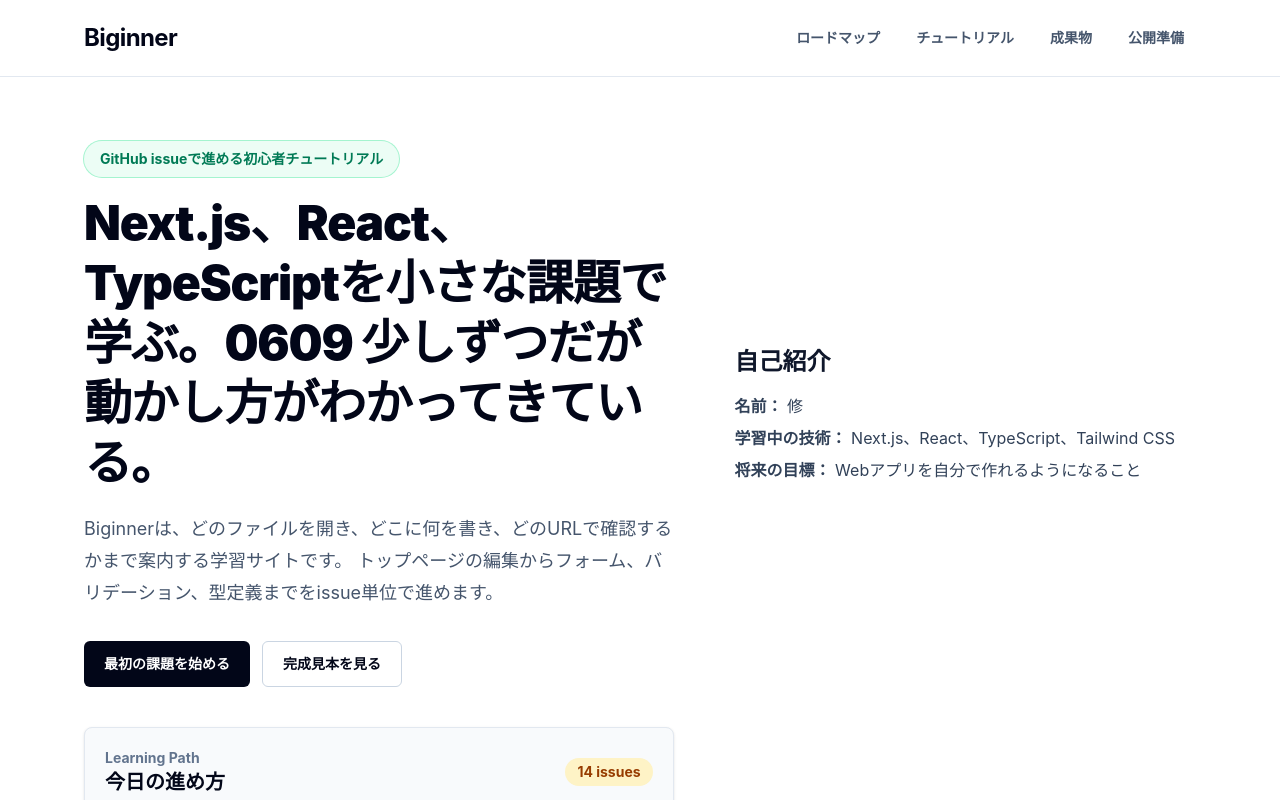
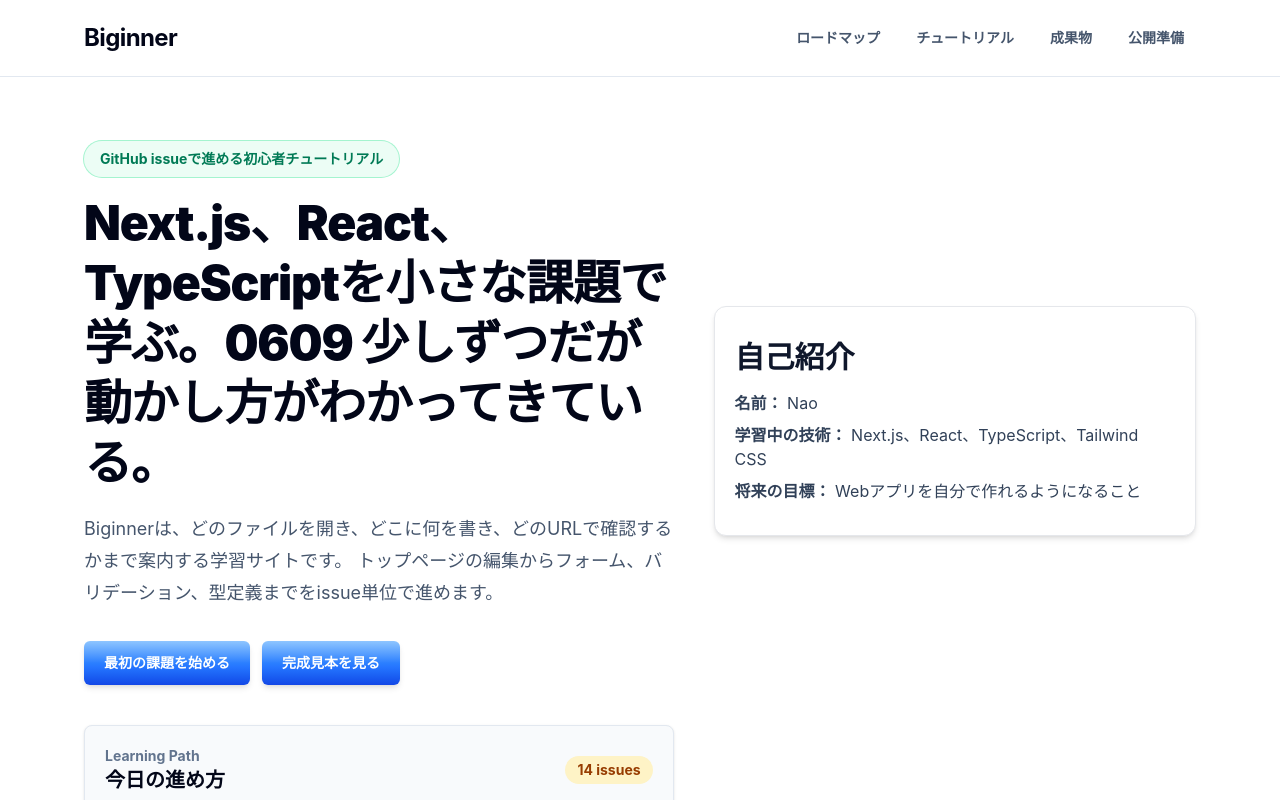
Before and after one commit to naoykz-tech/biginner, a Next.js app: page / in a window 1280 px wide. Shown: the top 800 px of the page. Built offline with nearby package versions, Linux system fonts and the light colour scheme.

Commit message:
フォントサイズ、ボタンの色変更
何を変えればどのような変化になるかが理解できた

```diff
--- a/src/app/globals.css
+++ b/src/app/globals.css
@@ -9,3 +9,19 @@
   background: #f8fafc;
   color: #0f172a;
 }
+
+/* ← この下にボタンの共通デザインを書く */
+
+@layer base {
+  button {
+    @apply
+      px-4 py-2
+      text-white font-semibold
+      rounded-lg
+      bg-gradient-to-b from-blue-300 via-blue-500 to-blue-700
+      shadow-md
+      hover:from-blue-400 hover:via-blue-600 hover:to-blue-800
+      active:scale-95
+      transition-all duration-200;
+  }
+}
--- a/src/components/home/HomeHero.tsx
+++ b/src/components/home/HomeHero.tsx
@@ -21,11 +21,12 @@
         トップページの編集からフォーム、バリデーション、型定義までをissue単位で進めます。
       </p>
       <div className="mt-8 flex flex-col gap-3 sm:flex-row">
-        <LinkButton href="/tutorials/issue-5" className="px-5">
+        <LinkButton href="/tutorials/issue-5" variant="metal" className="px-5">
           最初の課題を始める
         </LinkButton>
-        <LinkButton href="/showcase" variant="secondary" className="px-5">
-          完成見本を見る
+
+        <LinkButton href="/showcase" variant="metal" className="px-5">
+        完成見本を見る
         </LinkButton>
       </div>
     </div>
--- a/src/components/home/HomePageContent.tsx
+++ b/src/components/home/HomePageContent.tsx
@@ -26,11 +26,11 @@
       <section className="border-b border-slate-200 bg-white">
         <div className="mx-auto grid max-w-6xl gap-10 px-5 py-12 lg:grid-cols-[1.1fr_0.9fr] lg:items-center lg:py-16">
           <HomeHero />
-          <section className="mx-auto max-w-3xl px-5 py-10">
-            <h2 className="text-2xl font-bold text-slate-900">自己紹介</h2>
+          <section className="mx-auto max-w-3xl px-5 py-8 mt-4 p-4 bg-white rounded-xl shadow-md border border-gray-200">
+            <h2 className="text-3xl font-bold text-slate-900">自己紹介</h2>
 
             <p className="mt-4 text-slate-700">
-              <strong>名前：</strong> 修
+              <strong>名前：</strong> Nao
             </p>
 
             <p className="mt-2 text-slate-700">
--- a/src/components/tutorials/ContactFormTutorialContent.tsx
+++ b/src/components/tutorials/ContactFormTutorialContent.tsx
@@ -130,7 +130,7 @@
         <textarea className="mt-2 min-h-32 w-full rounded-md border border-slate-300 bg-white px-4 py-3 text-slate-950 outline-none ring-emerald-500 focus:ring-2" placeholder="学習で試したいことを書く" />
       </label>
       <p className="rounded-md bg-rose-50 px-4 py-3 text-sm font-bold text-rose-700 ring-1 ring-rose-200">例: メールアドレスの形式を確認してください</p>
-      <button className="w-full rounded-md bg-slate-950 px-5 py-3 text-sm font-bold text-white hover:bg-slate-800" type="button">
+      <button className="w-full rounded-md bg-slate-950 px-5 py-3 text-sm font-bold text-slate-900 hover:bg-slate-800" type="button">
         送信する
       </button>
     </form>
--- a/src/components/ui/LinkButton.tsx
+++ b/src/components/ui/LinkButton.tsx
@@ -3,7 +3,7 @@
 type LinkButtonProps = Readonly<{
   children: React.ReactNode;
   href: string;
-  variant?: 'primary' | 'secondary' | 'ghost' | 'emerald';
+  variant?: 'primary' | 'secondary' | 'ghost' | 'emerald' | 'metal';
   className?: string;
 }>;
 
@@ -12,13 +12,19 @@
   secondary: 'border border-slate-300 bg-white text-slate-950 hover:bg-slate-100',
   ghost: 'text-emerald-700 hover:text-emerald-900',
   emerald: 'bg-emerald-800 text-white hover:bg-emerald-900',
+
+  metal: `
+    text-white font-semibold
+    bg-gradient-to-b from-blue-300 via-blue-500 to-blue-700
+    shadow-md
+    hover:from-blue-400 hover:via-blue-600 hover:to-blue-800
+    active:scale-95
+    transition-all duration-200
+  `,
 };
 
 /**
  * ページ間導線をボタン風に表示するリンクコンポーネントです。
- *
- * @remarks
- * Next.js の `Link` を使いながら、主要CTAと補助導線の見た目を `variant` で統一します。
  */
 export function LinkButton({ children, href, variant = 'primary', className = '' }: LinkButtonProps) {
   const baseClassName = 'inline-flex items-center justify-center rounded-md px-4 py-3 text-sm font-bold';
```
Also changed, not shown: 1 other file (tests, documents, lock files or other folders).
